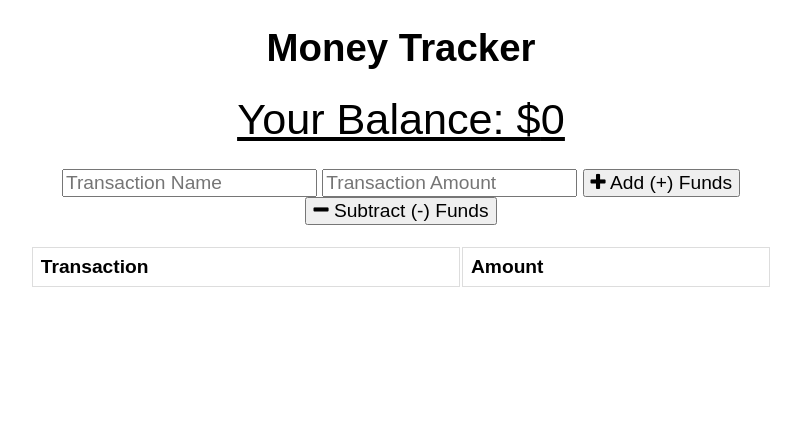
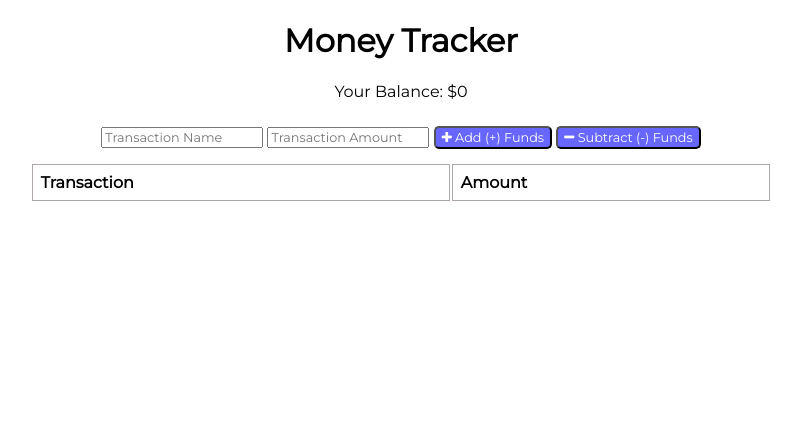
Before and after one commit to Killian356/Money-Tracker, a website: page public/index.html in a window 1280 px wide. Shown: the whole page, without its empty margins (239-1040 px from the left). Drawn offline with nearby package versions, Linux system fonts and the light colour scheme; no server answers.

Commit message:
more fixes, removed old node and package lock for reinstall

```diff
--- a/package.json
+++ b/package.json
@@ -18,7 +18,7 @@
     "type": "git",
     "url": "git+https://github.com/Killian356/Money-Tracker"
   },
-  "author": "",
+  "author": "Killian Chamberlain",
   "license": "ISC",
   "bugs": {
     "url": "https://github.com/Killian356/Money-Tracker/issues"
--- a/public/css/styles.css
+++ b/public/css/styles.css
@@ -1,19 +1,30 @@
 body {
-  font-size: 120%;
-  font-family: Arial;
+  font-size: 100%;
+  font-family: Montserrat;
 }
 
-button, input {
-  font-size: 100%;
-  font-family: Arial;
+#add-btn,
+#sub-btn {
+  background-color: #6766ff;
+  color: white;
+  padding-top: 2px;
+  padding-bottom: 2px;
+  border-radius: 5px;
+}
+
+button,
+input {
+  font-size: 80%;
+  font-family: Montserrat;
 }
 
 table {
   width: 100%;
 }
 
-td, th {
-  border: 1px solid #dddddd;
+td,
+th {
+  border: 1px solid #b0a8a8;
   text-align: left;
   padding: 8px;
 }
@@ -24,6 +35,7 @@ tr:nth-child(even) {
 
 .error {
   color: red;
+  font-size: small;
 }
 
 .wrapper {
@@ -33,8 +45,8 @@ tr:nth-child(even) {
 }
 
 .total {
-  font-size: 150%;
-  text-decoration: underline;
+  font-size: 100%;
+  font-family: Montserrat;
 }
 
 .form {
--- a/public/index.html
+++ b/public/index.html
@@ -7,7 +7,7 @@
     <meta name="theme-color" content="#317EFB" />
     <link
       rel="shortcut icon"
-      href="icons/icon-192x192.png"
+      href="icons/icon-144x144.png"
       type="image/x-icon"
     />
 
@@ -15,11 +15,15 @@
       rel="stylesheet"
       href="https://stackpath.bootstrapcdn.com/font-awesome/4.7.0/css/font-awesome.min.css"
     />
-    <link rel="stylesheet" href="css\styles.css" />
+    <link rel="stylesheet" href="css/styles.css" />
 
     <link rel="apple-touch-icon" href="/icons/icon-192x192" />
     <link rel="preconnect" href="https://fonts.gstatic.com" />
     <link rel="manifest" href="./manifest.json" />
+    <link
+      href="https://fonts.googleapis.com/css2?family=Montserrat&display=swap"
+      rel="stylesheet"
+    />
 
     <title>Money Tracker</title>
   </head>
```
Also changed, not shown: 1 other file.
